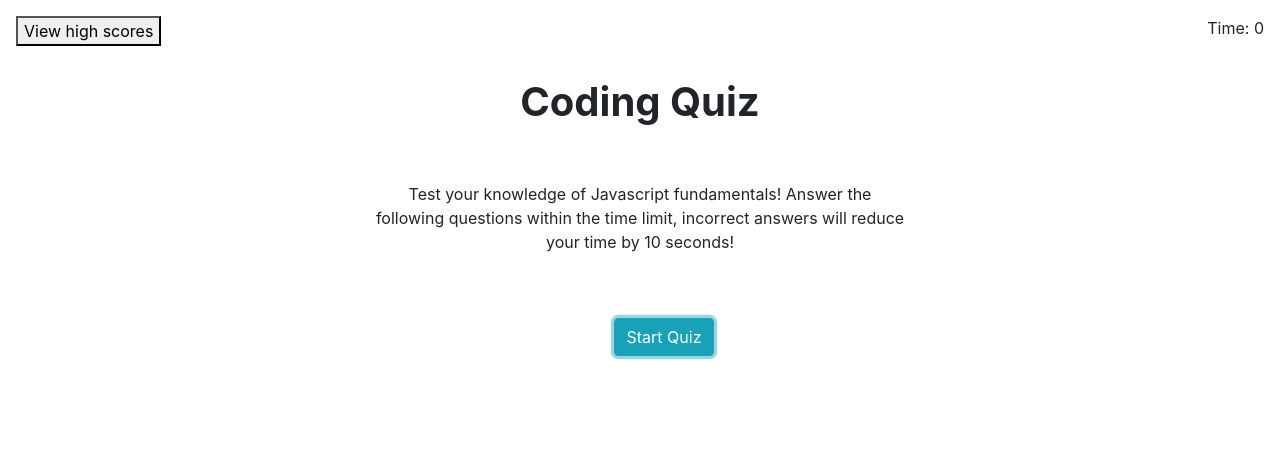
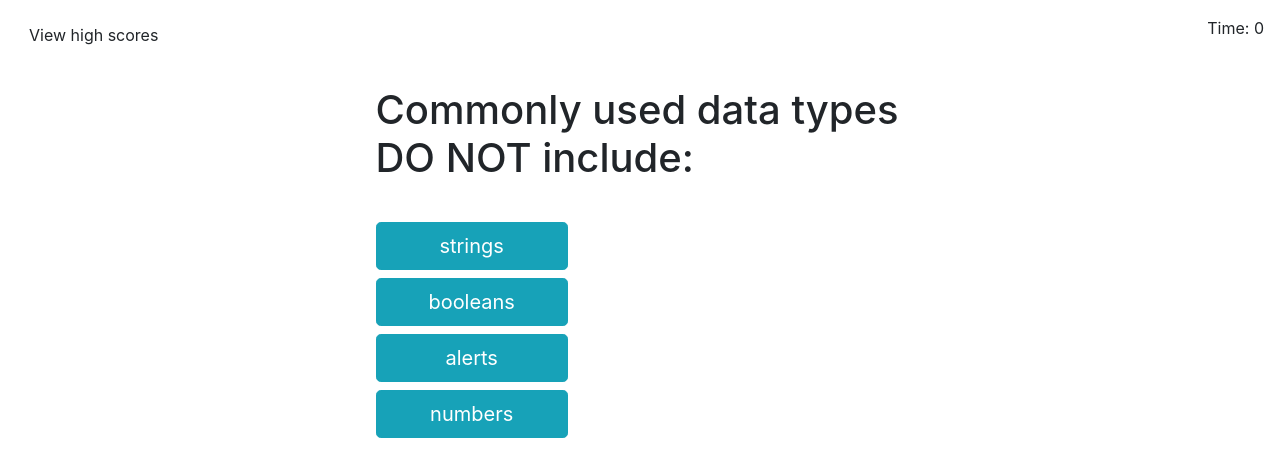
Before and after one commit to sarameadows/code-quiz, a plain HTML site: page index.html in a window 1280 px wide. Both pictures are taken after a click on the button "Start Quiz". Drawn offline with nearby package versions, Linux system fonts and the light colour scheme.

Commit message:
setup javascript to navigate through quiz questions

```diff
--- a/assets/js/script.js
+++ b/assets/js/script.js
@@ -26,3 +26,69 @@ const questions = [
         answer: "console log"
     }
 ];
+
+// basic quiz elements
+var score = 0;
+var questionIndex = 0;
+
+// start div elements
+const startDiv = document.getElementById("start");
+const startBtn = document.getElementById("start-button");
+
+// quiz question elements
+const quizDiv = document.getElementById("questions");
+const questionTitle = document.getElementById("question-title");
+const answer1 = document.getElementById("answer-1");
+const answer2 = document.getElementById("answer-2");
+const answer3 = document.getElementById("answer-3");
+const answer4 = document.getElementById("answer-4");
+const answerCheck = document.getElementById("answer-check")
+
+// hide start screen and display quiz questions
+function displayQuiz() {
+    startDiv.style.display = "none";
+    quizDiv.style.display = "";
+    displayQuestion();
+}
+
+// display the question and answer choices
+function displayQuestion() {
+    questionTitle.textContent = questions[questionIndex].title;
+    answer1.textContent = questions[questionIndex].choices[0];
+    answer2.textContent = questions[questionIndex].choices[1];
+    answer3.textContent = questions[questionIndex].choices[2];
+    answer4.textContent = questions[questionIndex].choices[3];
+}
+
+// functions to check answer depending on selection
+function choice1() {checkAnswer(0);};
+function choice2() {checkAnswer(1);};
+function choice3() {checkAnswer(2);};
+function choice4() {checkAnswer(3);};
+
+// check the answer choice with true answer, update score, and index to next question
+function checkAnswer(answer) {
+    console.log(score);
+    if (questions[questionIndex].answer === questions[questionIndex].choices[answer]) {
+        score = score + 5;
+        console.log(score);
+        answerCheck.style.display = "block";
+        answerCheck.textContent = "Correct!";
+    } else {
+        answerCheck.style.display = "block";
+        answerCheck.textContent = "Wrong!"
+    }
+
+    // set index to ask next question
+    questionIndex++;
+    if (questionIndex < questions.length) {
+        displayQuestion();
+    }
+}
+
+// button event listeners
+startBtn.addEventListener("click", displayQuiz);
+answer1.addEventListener("click", choice1);
+answer2.addEventListener("click", choice2);
+answer3.addEventListener("click", choice3);
+answer4.addEventListener("click", choice4);
--- a/index.html
+++ b/index.html
@@ -14,7 +14,7 @@
     <!--Header for high scores and timer-->
     <header class="row py-3">
         <div class="col text-left ml-3">
-            <button id="high-scores" class="">View high scores</button>
+            <button id="high-scores" class="btn">View high scores</button>
         </div>
         <div id="timer" class="col text-right mr-3">
             Time: <span id="time">0</span>
@@ -28,13 +28,20 @@
         <div id="quiz" class="row justify-content-center py-3">
             <!-- Div for starting -->
             <div id="start" class="col-6 text-center">
-                <h1 class="font-weight-bold pl-5 pr-5">Coding Quiz</h1>
+                <h1 class="font-weight-bold px-5">Coding Quiz</h1>
                 <p class="p-5">Test your knowledge of Javascript fundamentals! Answer the following questions within the time limit, incorrect answers will reduce your time by 10 seconds!</p>
-                <button type="button" id="start-button" class="btn btn-info ml-5 align-center">Start Quiz</button>
+                <button type="button" id="start-button" class="btn btn-info align-center">Start Quiz</button>
             </div>
             <!-- Div for questions -->
-            <div id="questions">
-
+            <div id="questions" class="col-6 text-left" style="display:none;">
+                <h1 id="question-title" class="pl-5 pr-5"></h1>
+                <div class="pl-5 pt-4">
+                    <button id="answer-1" class="btn btn-info btn-lg mt-2 col-4 d-block"></button>
+                    <button id="answer-2" class="btn btn-info btn-lg mt-2 col-4 d-block"></button>
+                    <button id="answer-3" class="btn btn-info btn-lg mt-2 col-4 d-block"></button>
+                    <button id="answer-4" class="btn btn-info btn-lg mt-2 col-4 d-block"></button>
+                </div>
+                <div id="answer-check" style="display:none;" class="pl-5 pt-3 text-large"></div>
             </div>
             <!-- Div for individual score -->
             <div id="individual-score">
```
